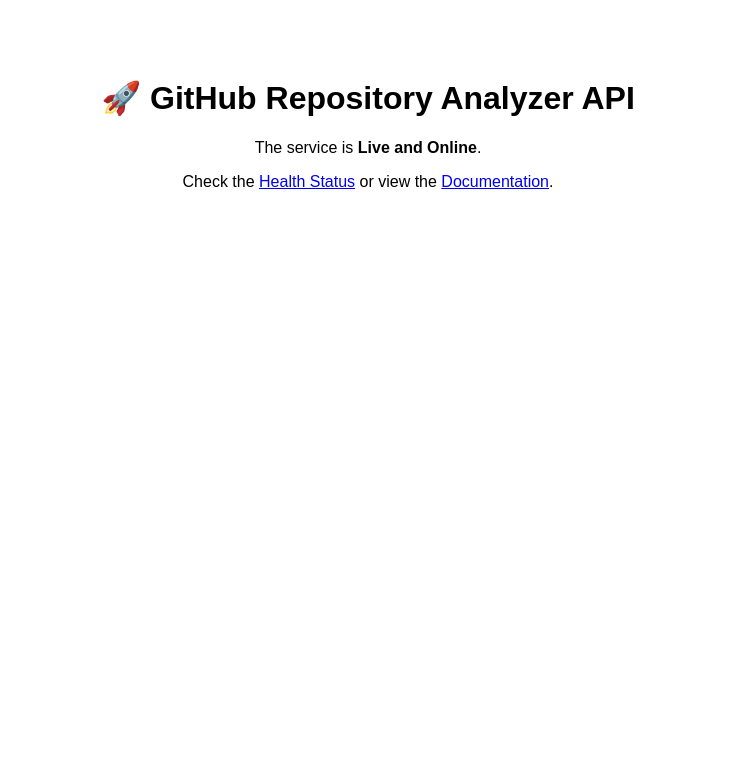
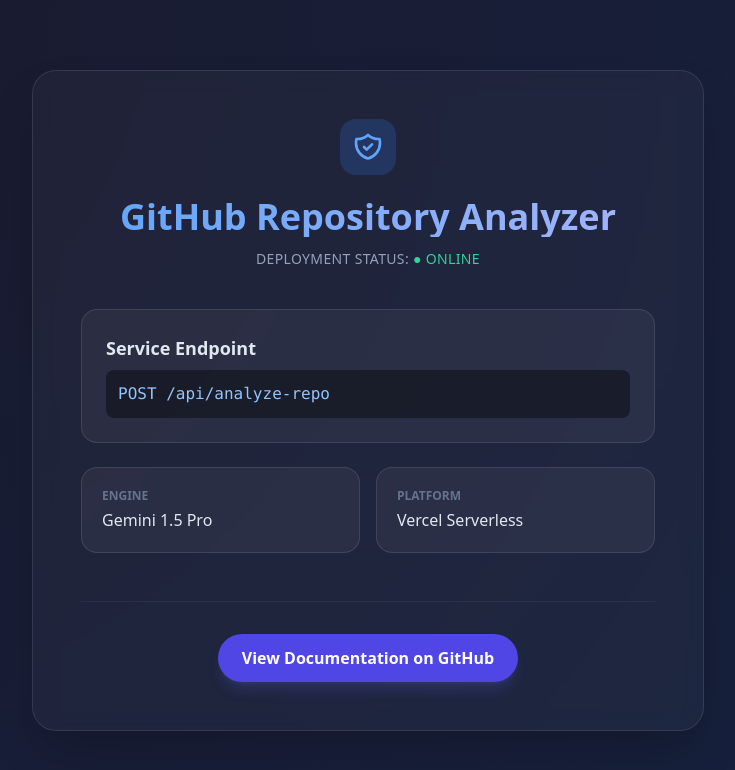
Before and after one commit to Safa-Jahangir/AI-Assessment, a website: page index.html in a window 1280 px wide. Shown: the whole page, without its empty margins (272-1007 px from the left). Drawn offline with nearby package versions, Linux system fonts and the light colour scheme.

Commit message:
design: upgrade landing page to modern dashboard

```diff
--- a/index.html
+++ b/index.html
@@ -1,9 +1,50 @@
 <!DOCTYPE html>
-<html>
-<head><title>GitHub Analyzer API</title></head>
-<body style="font-family: sans-serif; text-align: center; padding-top: 50px;">
-    <h1>🚀 GitHub Repository Analyzer API</h1>
-    <p>The service is <strong>Live and Online</strong>.</p>
-    <p>Check the <a href="/api">Health Status</a> or view the <a href="https://github.com/Safa-Jahangir/AI-Assessment">Documentation</a>.</p>
+<html lang="en">
+<head>
+    <meta charset="UTF-8">
+    <meta name="viewport" content="width=device-width, initial-scale=1.0">
+    <title>GitHub Analyzer | API Dashboard</title>
+    <script src="https://cdn.tailwindcss.com"></script>
+    <style>
+        body { background: radial-gradient(circle at top left, #1a1a2e, #16213e); }
+        .glass { background: rgba(255, 255, 255, 0.03); backdrop-filter: blur(10px); border: 1px solid rgba(255, 255, 255, 0.1); }
+    </style>
+</head>
+<body class="min-h-screen text-slate-200 flex items-center justify-center p-6">
+    <div class="glass max-w-2xl w-full rounded-3xl p-8 md:p-12 shadow-2xl">
+        <header class="text-center mb-10">
+            <div class="inline-block p-3 rounded-2xl bg-blue-500/20 mb-4">
+                <svg class="w-8 h-8 text-blue-400" fill="none" stroke="currentColor" viewBox="0 0 24 24"><path stroke-linecap="round" stroke-linejoin="round" stroke-width="2" d="M9 12l2 2 4-4m5.618-4.016A11.955 11.955 0 0112 2.944a11.955 11.955 0 01-8.618 3.04A12.02 12.02 0 003 9c0 5.591 3.824 10.29 9 11.622 5.176-1.332 9-6.03 9-11.622 0-1.042-.133-2.052-.382-3.016z"></path></svg>
+            </div>
+            <h1 class="text-4xl font-bold bg-clip-text text-transparent bg-gradient-to-r from-blue-400 to-indigo-300">
+                GitHub Repository Analyzer
+            </h1>
+            <p class="mt-3 text-slate-400 font-medium tracking-wide uppercase text-sm">Deployment Status: <span class="text-emerald-400">● Online</span></p>
+        </header>
+
+        <section class="space-y-6">
+            <div class="p-6 rounded-2xl bg-white/5 border border-white/10">
+                <h2 class="text-lg font-semibold mb-2">Service Endpoint</h2>
+                <code class="block bg-black/40 p-3 rounded-lg text-blue-300 break-all">POST /api/analyze-repo</code>
+            </div>
+
+            <div class="grid grid-cols-1 md:grid-cols-2 gap-4">
+                <div class="p-5 rounded-2xl bg-white/5 border border-white/10">
+                    <p class="text-xs text-slate-500 uppercase font-bold mb-1">Engine</p>
+                    <p class="text-slate-200">Gemini 1.5 Pro</p>
+                </div>
+                <div class="p-5 rounded-2xl bg-white/5 border border-white/10">
+                    <p class="text-xs text-slate-500 uppercase font-bold mb-1">Platform</p>
+                    <p class="text-slate-200">Vercel Serverless</p>
+                </div>
+            </div>
+        </section>
+
+        <footer class="mt-12 pt-8 border-t border-white/5 text-center">
+            <a href="https://github.com/Safa-Jahangir/AI-Assessment" target="_blank" class="inline-flex items-center gap-2 px-6 py-3 rounded-full bg-indigo-600 hover:bg-indigo-500 transition-all font-semibold text-white shadow-lg shadow-indigo-500/20">
+                View Documentation on GitHub
+            </a>
+        </footer>
+    </div>
 </body>
 </html>
```
